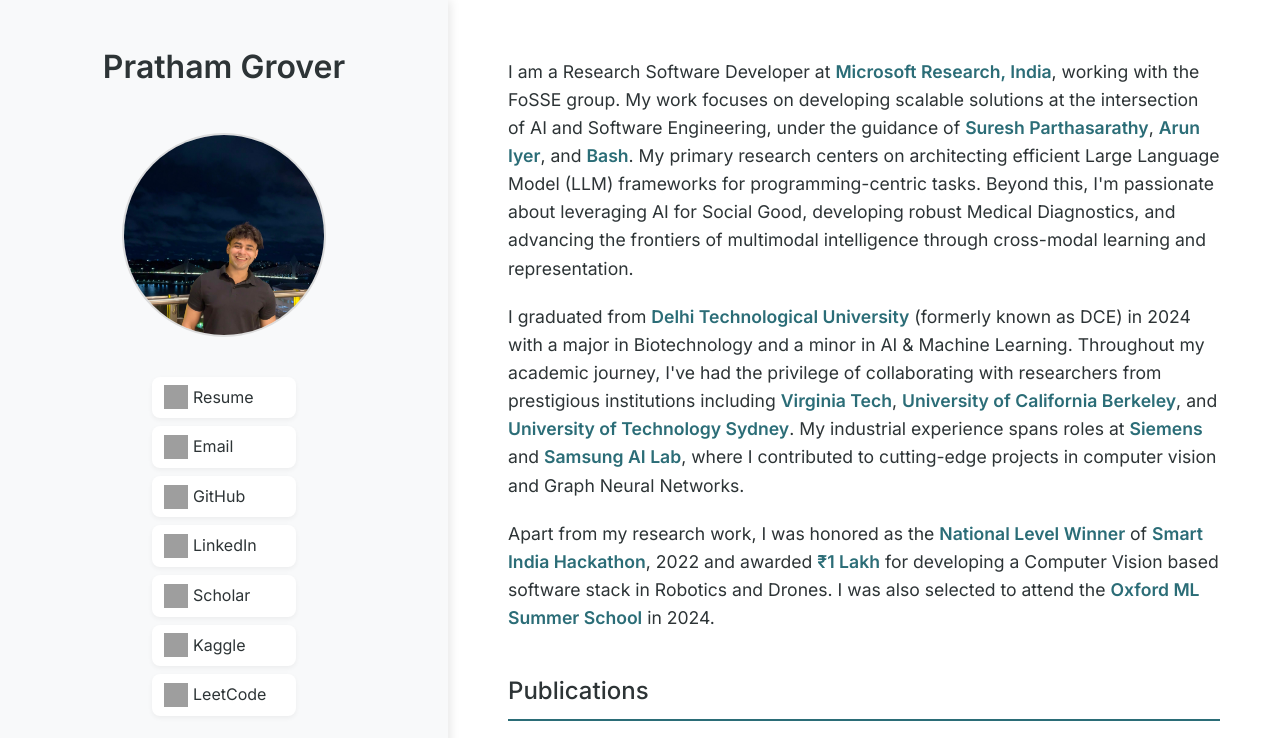
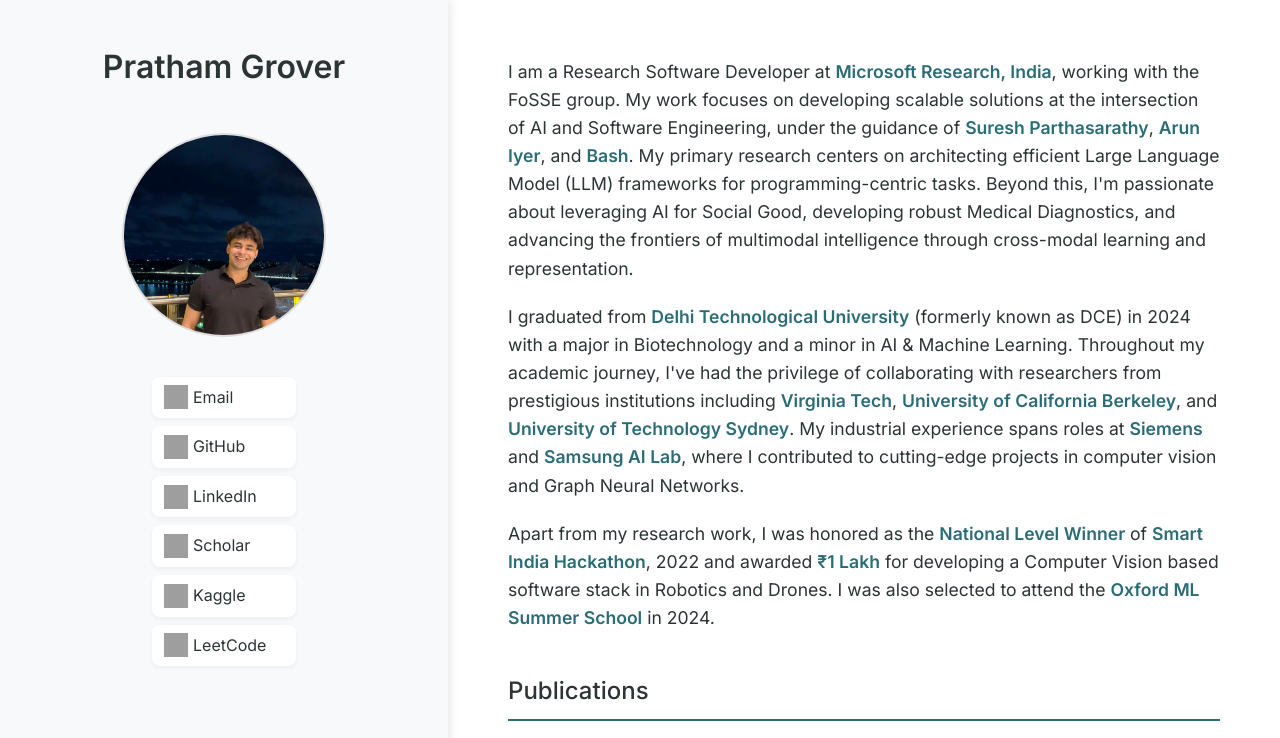
Before and after one commit to PrathamLearnsToCode/PrathamLearnsToCode.github.io, a plain HTML site: page index.html in a window 1280 px wide. Shown: the top 738 px of the page. Drawn offline with Linux system fonts and the light colour scheme; grey boxes are pictures that could not be loaded.

Commit message:
Update index.html

```diff
--- a/index.html
+++ b/index.html
@@ -203,13 +203,6 @@
       <h1><strong>Pratham</strong> Grover</h1>
       <img src="./IMG_9050.jpg" alt="Profile Photo" class="profile-photo" />
       <div class="links">
-        <a href="path/to/resume.pdf" target="_blank">
-          <img
-            src="https://cdn-icons-png.flaticon.com/512/3135/3135692.png"
-            alt="Resume"
-          />
-          Resume
-        </a>
         <a href="mailto:prathamgrover777@gmail.com">
           <img
             src="https://cdn-icons-png.flaticon.com/512/552/552486.png"
```
